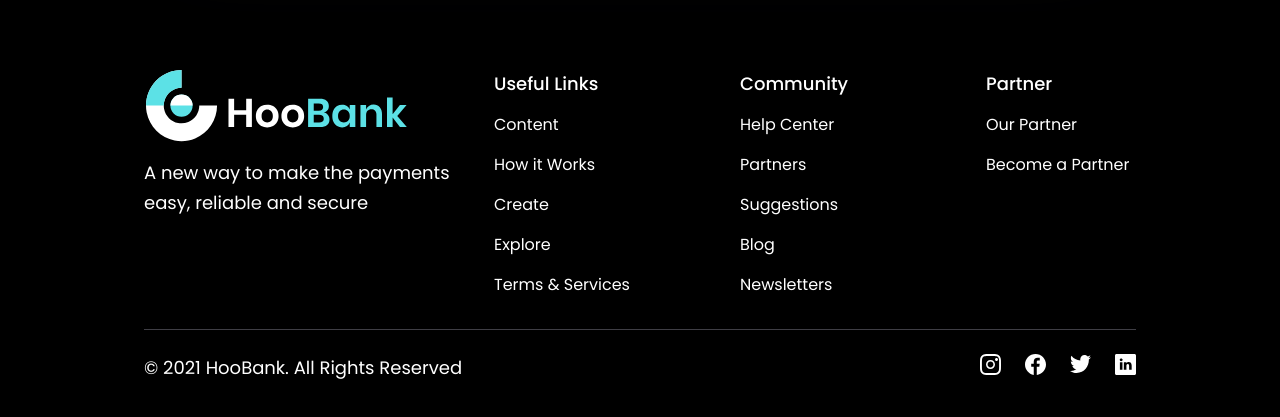
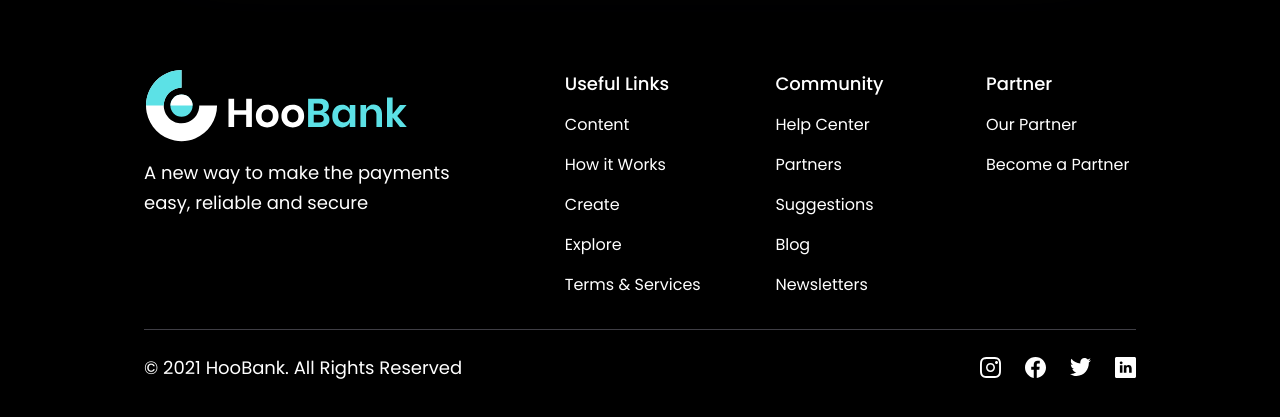
Before and after one commit to mugabiBenjamin/hooBank, a React (Vite) app: page / in a window 1280 px wide. Shown: the part 3729-4146 px from the top of the page. Built offline with nearby package versions, Linux system fonts and the light colour scheme.

Commit message:
Adjust typo and responsiveness in footer

```diff
--- a/src/components/Footer.jsx
+++ b/src/components/Footer.jsx
@@ -5,7 +5,7 @@
 const Footer = () => (
   <section className={`${styles.flexCenter} ${styles.paddingY} flex-col`}>
     <div className={`${styles.flexStart} md:flex-row flex-col mb-8 w-full`}>
-      <div className="flex1 flex flex-col justify-start mr-10">
+      <div className="flex-1 flex flex-col justify-start mr-10">
         <img src={logo} alt="hoobank" className="w-[266px] h-[72px] object-contain" />
         <p className={`${styles.paragraph} mt-4 max-w-[310px]`}>
           A new way to make the payments easy, reliable and secure
@@ -14,7 +14,7 @@
 
       <div className="flex-[1.5] w-full flex flex-row justify-between flex-wrap md:mt-0 mt-10">
         {footerLinks.map((footerlink) => (
-          <div key={footerlink.key} className="flex flex-col sm:my-0 my-4 min-w-[150px]">
+          <div key={footerlink.title} className="flex flex-col sm:my-0 my-4 min-w-[150px]">
             <h4 className="font-medium text-[18px] leading-[27px] text-white">
               {footerlink.title}
             </h4>
@@ -30,7 +30,7 @@
       </div>
     </div>
 
-    <div className="w-full flex justify-between item-center md:flex-row flex-col pt-6 border-t-[1px] border-t-[#3F3E45]">
+    <div className="w-full flex justify-between items-center md:flex-row flex-col pt-6 border-t-[1px] border-t-[#3F3E45]">
       <p className="font-normal text-center text-[18px] leading-[27px] text-white">
         &copy; 2021 HooBank. All Rights Reserved
       </p>
@@ -47,6 +47,6 @@
       </div>
     </div>
   </section>
-)
+);
 
-export default Footer
+export default Footer;
```
